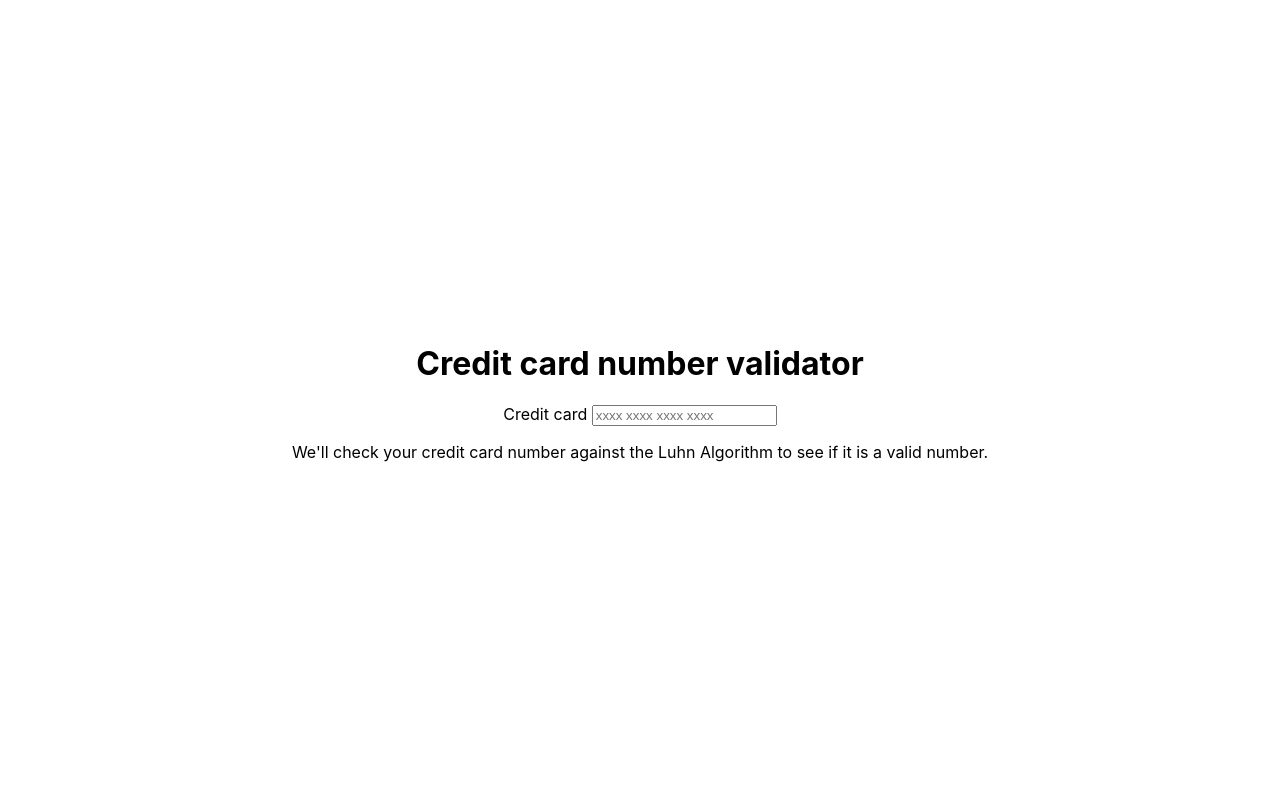
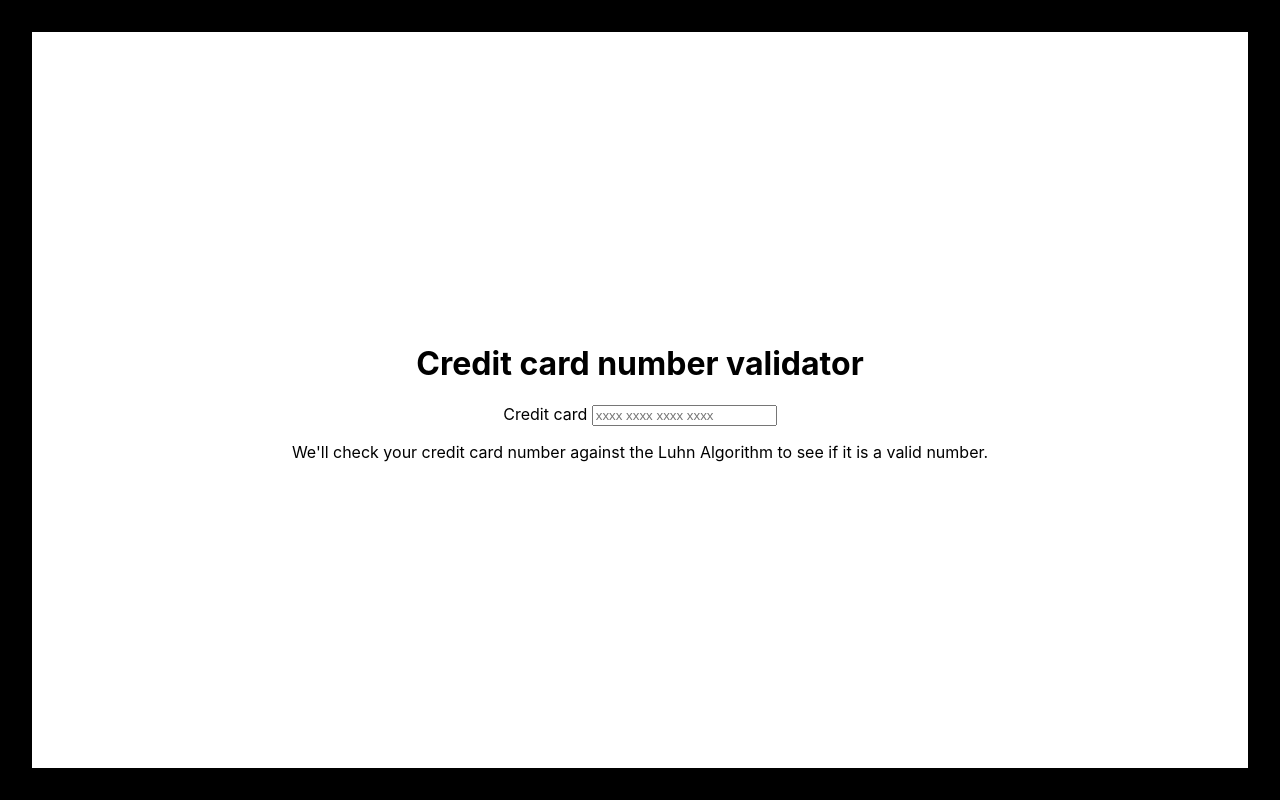
Before and after one commit to stefann9/Credit-card-number-validator, a React (Create React App) app: page / in a window 1280 px wide. Built offline with nearby package versions, Linux system fonts and the light colour scheme.

Commit message:
add border and new green color

```diff
--- a/src/App.css
+++ b/src/App.css
@@ -6,5 +6,5 @@
   flex-direction: column;
   justify-content: center;
   align-items: center;
-
+  border: 2rem solid black;
 }
--- a/src/components/display-valid-card/display-valid-card.style.css
+++ b/src/components/display-valid-card/display-valid-card.style.css
@@ -1,6 +1,8 @@
 .valid{
-    color: #0F0;
+    color: #00cc00;
+    font-weight: 800;
 }
 .invalid{
     color: #F00;
+    font-weight: 800;
 }
--- a/src/index.css
+++ b/src/index.css
@@ -1,6 +1,9 @@
-
+*{
+  box-sizing: inherit;
+}
 html{
   height: 100%;
+  box-sizing: border-box;
 }
 body {
   height: 100%;
```
